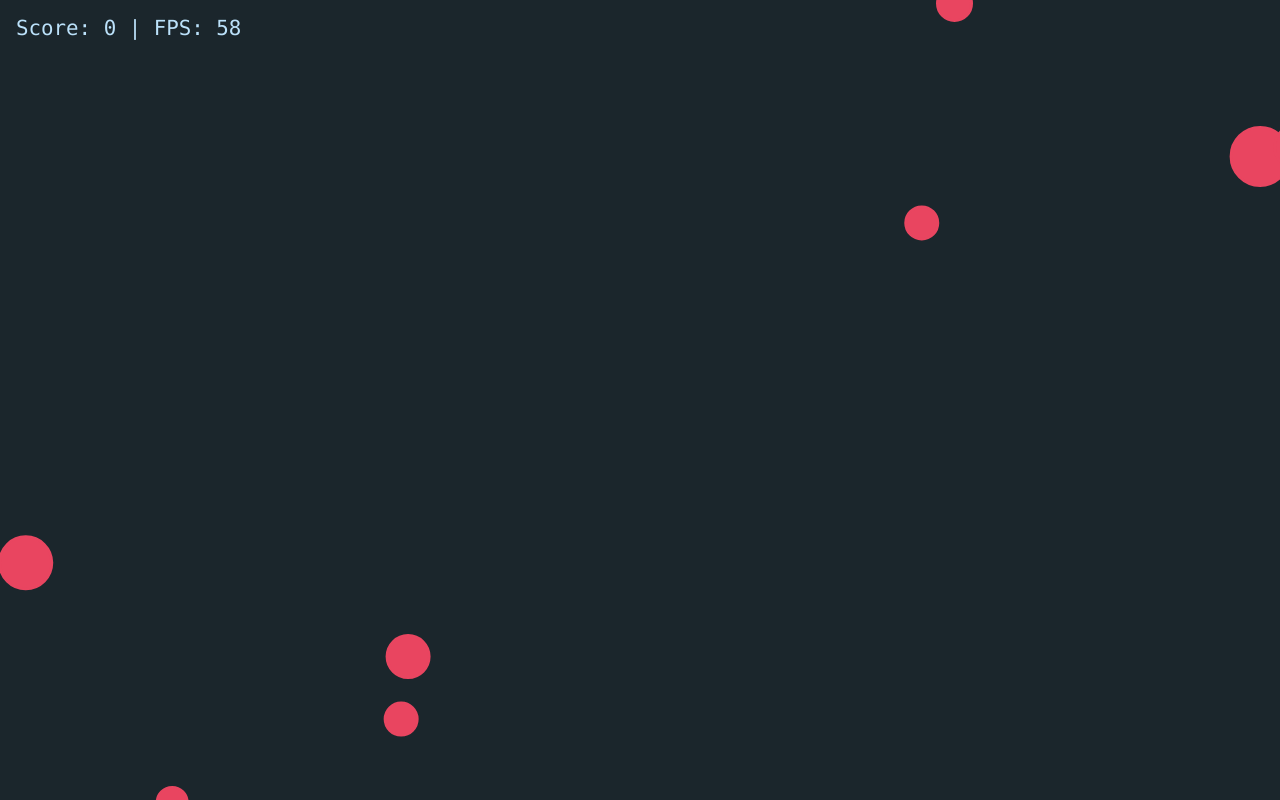
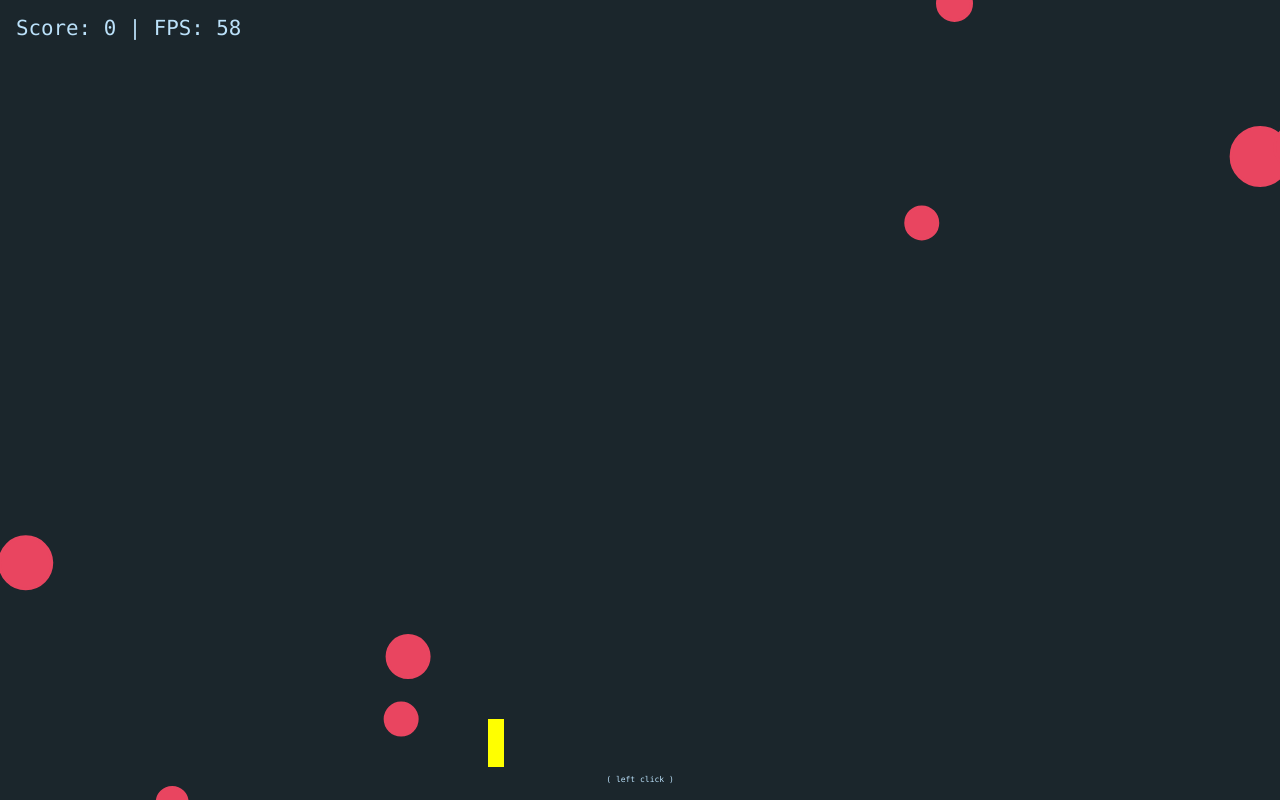
Before and after one commit to jamgam/bryanliang.me, a React app: page / in a window 1280 px wide. Both pictures are taken after a click on the button "AGAIN!". Built offline with nearby package versions, Linux system fonts and the light colour scheme; no server answers.

Commit message:
Add shotgunning

```diff
--- a/src/canvas/Bullet.js
+++ b/src/canvas/Bullet.js
@@ -1,17 +1,18 @@
 import { GAME_VALUES } from '/src/constants'
-import { calculateNewPositionWithAngle, isOutOfBounds} from '/src/helpers/calculations'
+import { calculateNewPositionWithAngle, isOutOfBounds, randomNum } from '/src/helpers/calculations'
 
 class Bullet {
-  constructor({ player, width, height, lastFrame }) {
+  constructor({ player, width, height, lastFrame, shotgun = false}) {
     this.context = player.context
     this.player = player
     this.pos = {
       x: player.pos.x,
       y: player.pos.y}
-    this.angle = player.angle
+    this.angle = player.angle + (shotgun ? randomNum(-.3, .3) : 0)
     this.width = width
     this.height = height
-    this.speed = player.speed + GAME_VALUES.BASE_BULLET_SPEED
+    this.speed = player.speed + GAME_VALUES.BASE_BULLET_SPEED + (shotgun ? randomNum(0, .4) : 0)
+    this.shotgun = shotgun
   }
 
   destroy() {
@@ -32,14 +33,14 @@ class Bullet {
 
   render(timeElasped) {
 
-    const { context, pos, angle } = this
+    const { shotgun, context, pos, angle } = this
 
     this.updateBulletPosition(timeElasped)
 
     context.save()
     context.translate(pos.x, pos.y)
     context.rotate(angle * Math.PI / 180)
-    context.fillStyle = '#FFF'
+    context.fillStyle = shotgun ? 'yellow': '#FFF'
     context.lineWidth = 0,5
     context.beginPath()
     context.arc(0, 0, 2, 0, 2 * Math.PI)
--- a/src/canvas/Game.js
+++ b/src/canvas/Game.js
@@ -15,13 +15,16 @@ class Game {
     handleGameEnd,
     setScore,
     setFps,
+    setShells,
   }) {
     const { ENEMY_SPAWN_RATE } = GAME_VALUES
     window.addEventListener('mousemove',  this.handleMouseMove.bind(this))
+    window.addEventListener('mousedown',  this.handleMouseDown.bind(this))
 
     this.handleGameEnd = handleGameEnd
     this.setScore = setScore
     this.setFps = setFps
+    this.setShells = setShells
     this.isInGame = false
     this.width = width
     this.height = height
@@ -43,6 +46,8 @@ class Game {
     this.particles = []
     this.gameStartTime = null
     this.spawnInterval = null
+    this.shotgunInterval = null
+    this.shotgunCharges = 0
   }
 
   resize({ width, height }) {
@@ -69,12 +74,21 @@ class Game {
       }
     }, 1000)
 
+    this.shotgunInterval = setInterval(() => {
+      if (this.shotgunCharges < 10) {
+        this.shotgunCharges++
+      }
+      this.setShells(this.shotgunCharges)
+    }, 1500)
+
     this.update()
   }
 
   resetScore() {
     this.score = 0
+    this.shotgunCharges = 0
     this.setScore(0)
+
   }
 
   incrementScore() {
@@ -85,6 +99,9 @@ class Game {
 
   endGame() {
     const { ENEMY_SPAWN_RATE } = GAME_VALUES
+    clearInterval(this.spawnInterval)
+    clearInterval(this.shotgunInterval)
+    this.setShells(0)
     this.handleGameEnd({time: Date.now() - this.gameStartTime, score: this.score})
     this.isInGame = false
   }
@@ -122,9 +139,9 @@ class Game {
   }
 
   handleMouseDown() {
-    this.isShooting = true
-    const { context, player, width, height } = this
-    this.bullets.push(new Bullet({player, width, height}))
+    if (this.shotgunCharges > 0 && this.isInGame) {
+      this.shotgun()
+    }
   }
 
   handleMouseUp() {
@@ -138,6 +155,15 @@ class Game {
       this.bullets.push(new Bullet({player, width, height}))
       this.lastShot = Date.now()
     }
+  }
+
+  shotgun() {
+    const { player, width, height } = this
+    this.createExplosion({size: 10, pos: player.pos, speed: 1, angle: player.angle})
+    for(let i = 0; i < 15; i++) {
+      this.bullets.push(new Bullet({player, width, height, shotgun: true}))
+    }
+    this.setShells(--this.shotgunCharges)
   }
 
   createExplosion({size, pos, speed, angle}) {
@@ -164,6 +190,7 @@ class Game {
           this.createExplosion(enemy)
           player.destroy()
           this.endGame()
+          break;
         }
       }
       for(let bullet of bullets) {
@@ -175,6 +202,7 @@ class Game {
           }
           bullet.destroy()
           enemy.destroy()
+          break;
         }
       }
     }
@@ -207,6 +235,7 @@ class Game {
       particles,
       mousePosition,
       lastFrame,
+      shotgunCharges,
     } = this
 
     const timeElasped = Date.now() - lastFrame
@@ -221,7 +250,7 @@ class Game {
     context.fillRect(0, 0, width, height)
 
     if (!player.delete) {
-      player.render(mousePosition, timeElasped)
+      player.render({mousePosition, timeElasped, shotgunCharges})
     }
 
     this.enemies = enemies.filter(enemy => !enemy.delete)
--- a/src/canvas/Particle.js
+++ b/src/canvas/Particle.js
@@ -13,7 +13,7 @@ export default class Particle {
     }
     this.size = randomNum(1, 3)
     this.lifeSpan = randomNum(1000, 1666)
-    this.inertia = .98
+    this.inertia = .99
 
     const additionalVel = calculateVelocityFromAngle(speed, angle) || 0
     this.velocity.x += additionalVel.x/1.2
--- a/src/canvas/Player.js
+++ b/src/canvas/Player.js
@@ -31,10 +31,10 @@ class Player {
     this.delete = true
   }
 
-  render(...args) {
+  render({shotgunCharges, mousePosition, timeElasped,}) {
     const { context, pos, angle } = this
 
-    this.updatePosition(...args)
+    this.updatePosition(mousePosition, timeElasped)
     context.save()
     context.translate(pos.x, pos.y)
     context.rotate(angle + (90*Math.PI)/180)
--- a/src/components/GameCanvas.jsx
+++ b/src/components/GameCanvas.jsx
@@ -19,6 +19,7 @@ const GameCanvas = (props) => {
   const [game, setGame] = useState(null)
   const [isInGame, setIsInGame] = useState(true)
   const [score, setScore] = useState(0)
+  const [shells, setShells] = useState(0)
   const [duration, setDuration] = useState(0)
   const [fps, setFps] = useState(0)
 
@@ -47,6 +48,10 @@ const GameCanvas = (props) => {
     game?.resize(windowSize)
   }, [windowSize])
 
+  useEffect(() => {
+
+  }, [game])
+
   const startGame = (context) => {
     setIsInGame(true)
     const newGame = new Game({
@@ -55,6 +60,7 @@ const GameCanvas = (props) => {
       handleGameEnd,
       setScore,
       setFps,
+      setShells,
       ...windowSize,
     })
     newGame.start()
@@ -69,12 +75,32 @@ const GameCanvas = (props) => {
     </Score>
   )
 
+  const renderShotgunCounter = () => {
+
+    let shellsGraphic = []
+    for(let i = 0; i < shells; i++) {
+      shellsGraphic.push(<Shell key={i} />)
+    }
+
+    return (
+      <Shells>
+        <ShellsContainer>
+          {shellsGraphic}
+        </ShellsContainer>
+        <Text font={.5}>( left click )</Text>
+      </Shells>
+    )
+
+  }
+
+
   const renderEndGamePrompt = () => (
     <EndGamePrompt score={score} duration={duration} restartGame={restartGame} />
   )
 
   return (
     <>
+      {renderShotgunCounter()}
       {renderScoreCounter()}
       {!isInGame && renderEndGamePrompt()}
       <Canvas
@@ -86,9 +112,35 @@ const GameCanvas = (props) => {
   )
 }
 
+const ShellsContainer = styled.div`
+  width: 20rem;
+  display: flex;
+`
+
+const Shell = styled.div`
+  margin: .5rem .5rem;
+  background-color: yellow;
+  height: 3rem;
+  width: 1rem;
+`
+
+const Shells = styled.div`
+  flex-direction: column;
+  display: flex;
+  padding: 1rem;
+  z-index: 1;
+  position: fixed;
+  bottom: 0;
+  pointer-events: none;
+  transform: translate(-50%, -0%);
+  left: 50%;
+  align-items: center;
+  justify-content: center;
+`
+
 const Score = styled.div`
-  padding: 1em;
-  z-index: 1;
+  padding: 1rem;
+  z-index: 2;
   position: absolute;
   top: 0;
   left: 0;
--- a/src/constants.js
+++ b/src/constants.js
@@ -16,7 +16,7 @@ export const GAME_VALUES = {
   ENEMY_MIN_SPEED: 0.05,
   ENEMY_MAX_SPEED: 0.3,
   ENEMY_SPAWN_RATE: 900,
-  MAX_SPAWN_RATE: 100,
+  MAX_SPAWN_RATE: 135,
   INITIAL_MAX_ENEMY: 9000,
   ENEMY_TARGET_OFFSET: 50,
   FIRE_RATE: 124,
```
